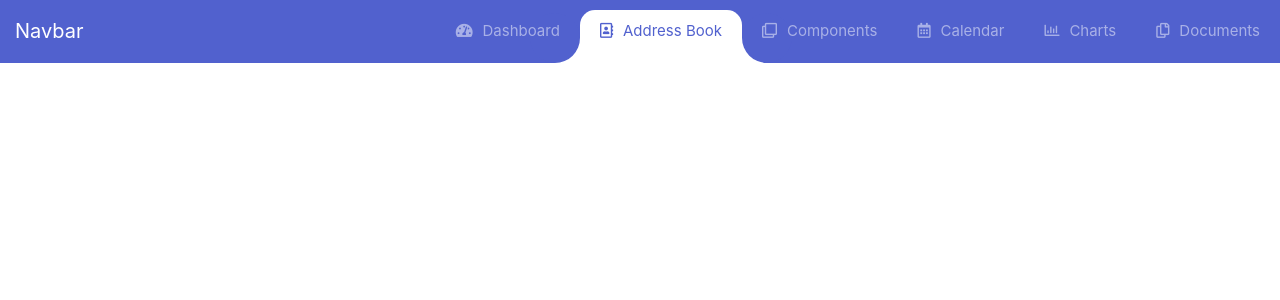
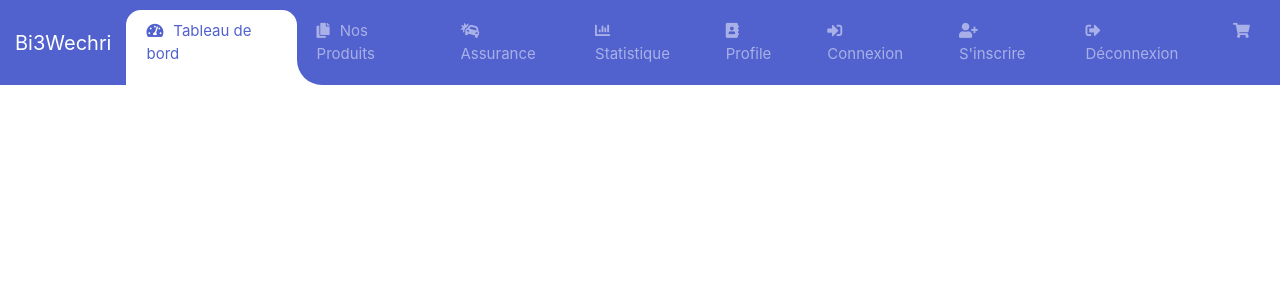
Before and after one commit to nouira-ridha/bi3Wechri, an Angular app: page / in a window 1280 px wide. Shown: the top 300 px of the page. Built offline with nearby package versions, Linux system fonts and the light colour scheme.

Commit message:
mettre en place tous les composants de nav-bar

```diff
--- a/src/app/nav-bar/nav-bar.component.html
+++ b/src/app/nav-bar/nav-bar.component.html
@@ -1,29 +1,39 @@
 <nav class="navbar navbar-expand-custom navbar-mainbg">
-    <a class="navbar-brand navbar-logo" href="#">Navbar</a>
+    <a class="navbar-brand navbar-logo" href="#">Bi3Wechri</a>
     <button class="navbar-toggler" type="button" data-toggle="collapse" data-target="#navbarSupportedContent" aria-controls="navbarSupportedContent" aria-expanded="false" aria-label="Toggle navigation">
     <i class="fas fa-bars text-white"></i>
     </button>
     <div class="collapse navbar-collapse" id="navbarSupportedContent">
         <ul class="navbar-nav ml-auto">
             <div class="hori-selector"><div class="left"></div><div class="right"></div></div>
-            <li class="nav-item">
-                <a class="nav-link" href="javascript:void(0);"><i class="fas fa-tachometer-alt"></i>Dashboard</a>
+            <li class="nav-item active">
+                <a class="nav-link" href="javascript:void(0);"><i class="fas fa-tachometer-alt"></i>Tableau de bord</a>
             </li>
-            <li class="nav-item active">
-                <a class="nav-link" href="javascript:void(0);"><i class="far fa-address-book"></i>Address Book</a>
+            <li class="nav-item ">
+                <a class="nav-link" href="javascript:void(0);"><i class="fas fa-copy"></i>Nos Produits</a>
             </li>
             <li class="nav-item">
-                <a class="nav-link" href="javascript:void(0);"><i class="far fa-clone"></i>Components</a>
+                <a class="nav-link" href="javascript:void(0);"><i class="fas fa-car-crash"></i>Assurance</a>
             </li>
             <li class="nav-item">
-                <a class="nav-link" href="javascript:void(0);"><i class="far fa-calendar-alt"></i>Calendar</a>
+                <a class="nav-link" href="javascript:void(0);"><i class="fas fa-chart-bar"></i>Statistique</a>
             </li>
             <li class="nav-item">
-                <a class="nav-link" href="javascript:void(0);"><i class="far fa-chart-bar"></i>Charts</a>
+                <a class="nav-link" href="javascript:void(0);"><i class="fas fa-address-book"></i>Profile</a>
             </li>
             <li class="nav-item">
-                <a class="nav-link" href="javascript:void(0);"><i class="far fa-copy"></i>Documents</a>
+                <a class="nav-link" href="javascript:void(0);"><i class="fas fa-sign-in-alt"></i>Connexion</a>
             </li>
+            <li class="nav-item">
+                <a class="nav-link" href="javascript:void(0);"><i class="fas fa-user-plus"></i>S'inscrire</a>
+            </li>
+            <li class="nav-item">
+                <a class="nav-link" href="javascript:void(0);"><i class="fas fa-sign-out-alt"></i>Déconnexion</a>
+            </li>
+            <li class="nav-item">
+                <a class="nav-link" href="javascript:void(0);"><i class="fas fa-shopping-cart"></i></a>
+            </li>
+
         </ul>
     </div>
 </nav>
@@ -31,3 +41,5 @@
 
 
 <!--https://codepen.io/piyushpd/pen/gOYvZPG-->
+<!--https://recettes.marmicode.fr/courses/tester-un-composant-angular/lectures/11139203-->
+<!--https://stackoverflow.com/questions/50391987/hide-elements-if-user-logged-in-->  <!--barre de nav bar changeable -->
--- a/src/app/nav-bar/nav-bar.component.ts
+++ b/src/app/nav-bar/nav-bar.component.ts
@@ -56,4 +56,6 @@ $(".navbar-toggler").click(function(){
 
   }
 
+
+
 }
--- a/src/index.html
+++ b/src/index.html
@@ -1,6 +1,12 @@
 <!doctype html>
 <html lang="en">
 <head>
+  <link rel="apple-touch-icon" type="image/png" href="https://cpwebassets.codepen.io/assets/favicon/apple-touch-icon-5ae1a0698dcc2402e9712f7d01ed509a57814f994c660df9f7a952f3060705ee.png" />
+<meta name="apple-mobile-web-app-title" content="CodePen">
+
+<link rel="shortcut icon" type="image/x-icon" href="https://cpwebassets.codepen.io/assets/favicon/favicon-aec34940fbc1a6e787974dcd360f2c6b63348d4b1f4e06c77743096d55480f33.ico" />
+
+<link rel="mask-icon" type="" href="https://cpwebassets.codepen.io/assets/favicon/logo-pin-8f3771b1072e3c38bd662872f6b673a722f4b3ca2421637d5596661b4e2132cc.svg" color="#111" />
   <link rel='stylesheet' href='https://stackpath.bootstrapcdn.com/bootstrap/4.3.1/css/bootstrap.min.css'>
   <link rel='stylesheet' href='https://cdnjs.cloudflare.com/ajax/libs/font-awesome/5.10.2/css/all.css'>
   <meta charset="utf-8">
@@ -8,6 +14,21 @@
   <base href="/">
   <meta name="viewport" content="width=device-width, initial-scale=1">
   <link rel="icon" type="image/x-icon" href="favicon.ico">
+  <script>
+    window.console = window.console || function(t) {};
+  </script>
+
+
+
+    <script>
+    if (document.location.search.match(/type=embed/gi)) {
+      window.parent.postMessage("resize", "*");
+    }
+  </script>
+      <script src="https://cpwebassets.codepen.io/assets/common/stopExecutionOnTimeout-157cd5b220a5c80d4ff8e0e70ac069bffd87a61252088146915e8726e5d9f147.js"></script>
+
+      <script src='https://code.jquery.com/jquery-3.4.1.min.js'></script>
+    <script src='https://stackpath.bootstrapcdn.com/bootstrap/4.3.1/js/bootstrap.min.js'></script>
 
 </head>
 <body>
```
